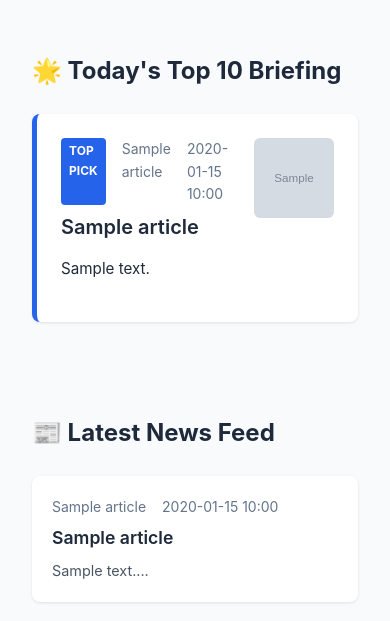
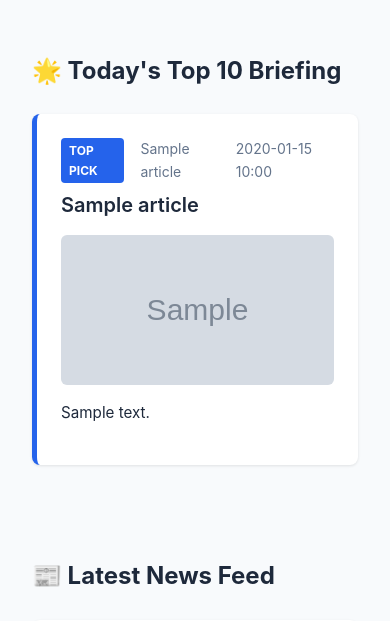
Before and after one commit to gandarf/RSSy2, a FastAPI app: template templates/index.html in a window 390 px wide. Shown: the part 190-811 px from the top of the page. Run offline with FastAPI, Linux system fonts and the light colour scheme; the template is opened without the code that fills it: most values are stand-ins (such as "Sample title", 1, 10 or a date in 2020); grey boxes marked "Sample" are stand-in pictures; data that the repository does not hold is empty; some libraries are stand-ins or nearby versions.

Commit message:
update layout

```diff
--- a/templates/index.html
+++ b/templates/index.html
@@ -247,11 +247,14 @@
         }
 
         .article-image {
-            width: 120px;
-            height: 120px;
+            width: 100%;
+            max-height: 150px;
+            height: auto;
             object-fit: cover;
             border-radius: 0.375rem;
             flex-shrink: 0;
+            margin-bottom: 1rem;
+            display: block;
         }
 
         form {
@@ -359,11 +362,6 @@
                 grid-template-columns: 1fr;
             }
 
-            .article-image {
-                width: 80px;
-                height: 80px;
-            }
-
             .standard-grid {
                 grid-template-columns: 1fr;
             }
@@ -423,14 +421,13 @@
                                 <h2 class="article-title">
                                     <a href="{{ article.original_url }}" target="_blank">{{ article.title }}</a>
                                 </h2>
+                                {% if article.image_url %}
+                                <img src="{{ article.image_url }}" alt="Article Image" class="article-image" onerror="this.style.display='none'">
+                                {% endif %}
                                 <div class="article-summary markdown-body" data-markdown="{{ article.summary }}">
                                     <!-- Markdown rendered here -->
                                 </div>
-                            </div>
-                            {% if article.image_url %}
-                            <img src="{{ article.image_url }}" alt="Article Image" class="article-image"
-                                onerror="this.style.display='none'">
-                            {% endif %}
+                                </div>
                         </article>
                         {% endfor %}
                     </div>
```
